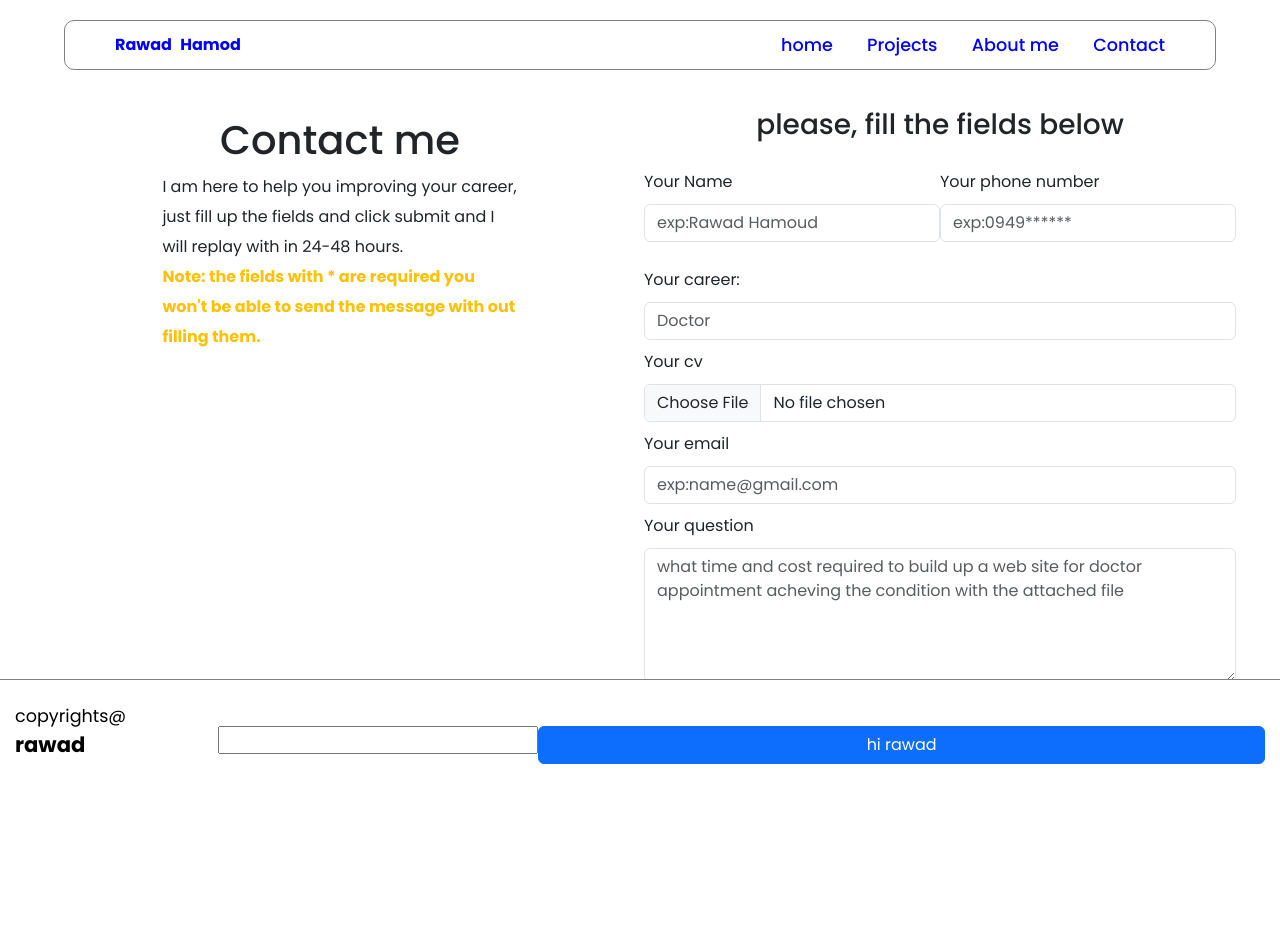
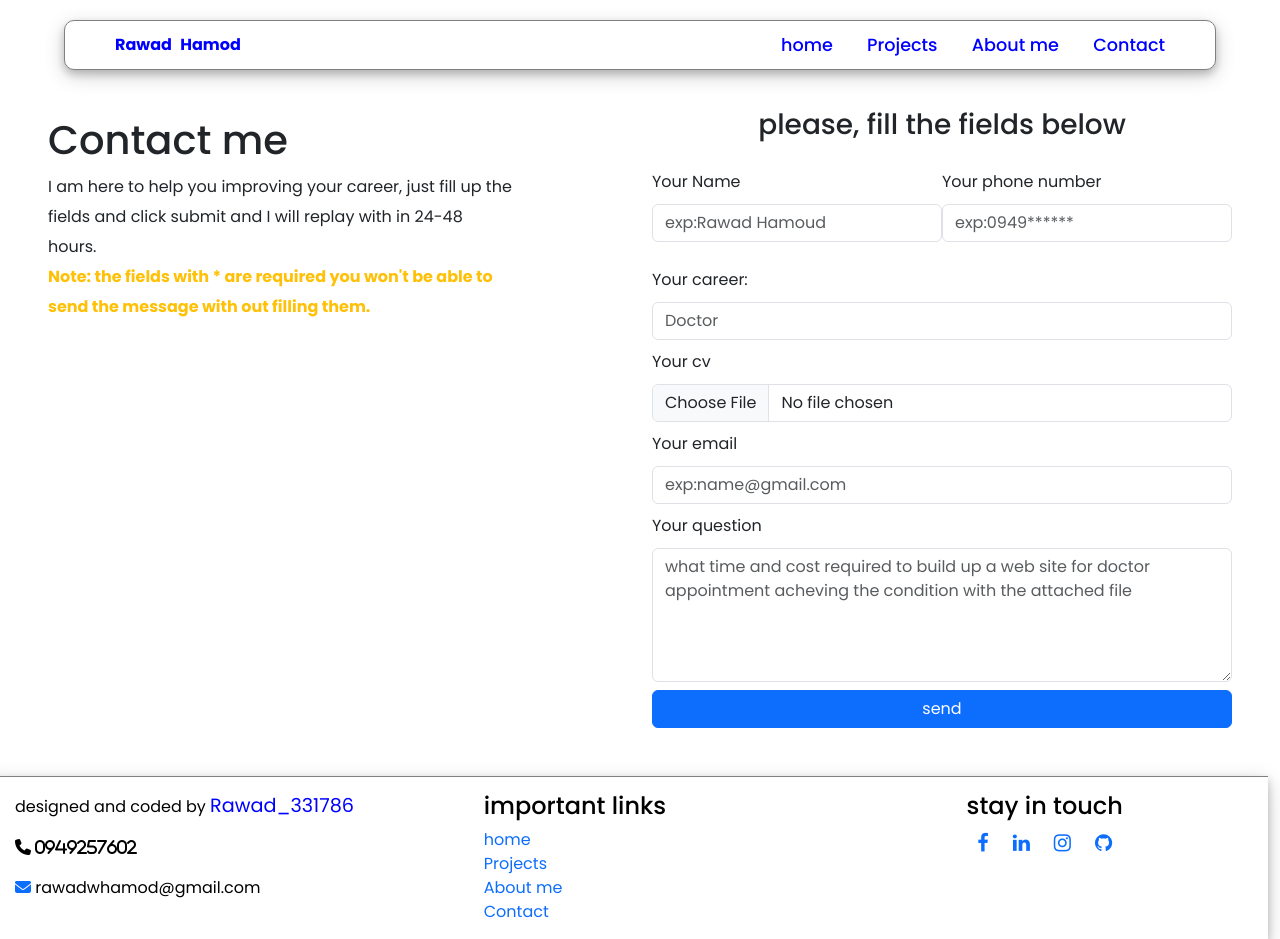
Before and after one commit to rawad-hamod/wp1, a plain HTML site: page contact.html in a window 1280 px wide. Drawn offline with Linux system fonts and the light colour scheme.

Commit message:
edit contact and footer

```diff
--- a/CSS/style.css
+++ b/CSS/style.css
@@ -8,7 +8,18 @@
     margin:0;
 
 }
+/* hide scroll bar */
+/* chrome */
+body::-webkit-scrollbar {
+    display: none;
+}
 
+body {
+    -ms-overflow-style: none;
+    /* IE and Edge */
+    scrollbar-width: none;
+    /* Firefox */
+}
 /* header in general contais a logo and nav for three sections */
 .header {
     background-color: #fff;
@@ -24,6 +35,7 @@
         margin:20px 5% 20px 5%;
         border: 1px grey solid;
         top: 0px;
+        box-shadow: 0 4px 8px 0 rgba(0, 0, 0, 0.2), 0 6px 20px 0 rgba(0, 0, 0, 0.19);
     }
 
 .small-devices-menu {
@@ -330,7 +342,7 @@
 }
 
 .description{
-    width:60%;
+    width:80%;
     height: 400px;
     text-align: left;
     line-height: 30px;
@@ -356,29 +368,29 @@ footer {
     display: flex;
     justify-content: space-between;
     align-items: center;
-    position:sticky;
+    position:relative;
     bottom: 0;
     margin-top: 30px;
     border-top: 1px solid gray;
+    box-shadow: 0 4px 8px 0 rgba(0, 0, 0, 0.2), 0 6px 20px 0 rgba(0, 0, 0, 0.19);
 }
 
 footer p {
-    font-size: 1.1em;
+    font-size: 16px;
 
 }
 
 footer p span {
     font-size: larger;
-    font-weight: 700;
+    font-weight: 5000;
+    color:blue;
 
 }
+footer a{
+    text-decoration: none;
+    cursor:pointer
+}
 
-.sm {
-    display: inline-block;
-    color: #fff;
-    font-size: 1.7em;
-    padding-right: 30px;
-}
 
 /* responsive */
 /* hide nav menu on small devices */
@@ -390,4 +402,13 @@ footer p span {
     .menu-icon {
         display: block;
     }
+    footer div{
+        display:flex;
+        flex-direction: column;
+        align-items: center !important;
+        justify-content: center;
+        gap:20px;
+        border-bottom: 1px dashed gray;
+
+    }
 }
--- a/contact.html
+++ b/contact.html
@@ -45,17 +45,21 @@
             <a href="https://rawad-hamod.github.io/wp1/contact.html">Contact</a>
     </div>
     <!-- contact section -->
-    <div class="contact d-flex p-3 gap-2 justify-content-center align-items-start m-7 p-5">
-
-        <div class="contact-info  d-flex flex-column justify-content-center align-items-center pt-2 col-xs-12 col-md-6">
+    <div class="contact p-3 row justify-content-center align-items-start m-7 p-5">
+        <div class="col-12 col-md-6">
+            <div class="contact-info justify-content-center align-items-center pt-2 ">
                 <div class="title">
                     <h1>Contact me</h1>
                 </div>
                 <div class="description w-50%">
-                I am here to help you improving your career, just fill up the fields and click submit and I will replay with in 24-48 hours.<br> <span class="text-warning"><b>Note: the fields with * are required you won't be able to send the message with out filling them.</b></span>
+                    I am here to help you improving your career, just fill up the fields and click submit and I will replay
+                    with in 24-48 hours.<br> <span class="text-warning"><b>Note: the fields with * are required you won't be
+                            able to send the message with out filling them.</b></span>
                 </div>
             </div>
-        <div class="contact-form gap-1 col-xs-12 col-md-6">
+        </div>
+        <div class="col-12 col-md-6">
+            <div class="contact-form justify-content-center align-items-center gap-1">
                 <div class="form">
                     <form class=" form-group d-flex flex-column justify-content-center align-items-center gap-0.5 ">
                         <h3>please, fill the fields below</h3>
@@ -67,7 +71,8 @@
                             </div>
                             <div class="col">
                                 <label for="phone number">Your phone number</label>
-                            <input id="phone number" class="form-control col" type="number" placeholder="exp:0949******">
+                                <input id="phone number" class="form-control col" type="number"
+                                    placeholder="exp:0949******">
                                 <p id="num-error"></p>
                             </div>
                         </div>
@@ -86,19 +91,34 @@
                 </div>
             </div>
         </div>
+    </div>
 
 
 
-    <footer class="footer">
-        <p>copyrights@ <span>rawad</span></p>
+    <footer class="footer row align-items-start justify-content-space-arround gap-1">
+        <div class="footer-contact col-12 col-md-4">
+            <p>designed and coded by <span>Rawad_331786</span></p>
+            <p><i class="fas fa-phone"> 0949257602</i></p>
+            <p><a href="mailto:rawadwhamod@gmail.com"><i class="fas fa-envelope"> </i></a> rawadwhamod@gmail.com</p>
+        </div>
+        <div class="footer-links col-12 col-md-3 d-flex flex-column">
+            <h4>important links</h4>
+            <a href="https://rawad-hamod.github.io/wp1/">home</a>
+            <a href="https://rawad-hamod.github.io/wp1/projects.html">Projects</a>
+            <a href="https://rawad-hamod.github.io/wp1/about.html">About me</a>
+            <a href="https://rawad-hamod.github.io/wp1/contact.html">Contact</a>
+        </div>
+        <div class="footer-social col-12 col-md-4">
+            <h4 style="text-align: center;">stay in touch</h4>
+            <div class="d-flex flex-row gap-4 justify-content-center" style="font-size:20px">
+            <a href="#"><i class="fa fa-facebook"></i></a>
+                <a href="#"><i class="fa fa-linkedin"></i></a>
+                <a href="#"><i class="fa fa-instagram"></i></a>
+                <a href="#"><i class="fa fa-github"></i></a>
+            </div>
+        </div>
 
-        <div claa="social-icons">
-            <a href="https://www.facebook.com/rawad.hamod.5/"><i class=" sm fa fa-facebook"></i></a>
-            <a href="#"><i class=" sm fa fa-linkedin"></i></a>
-            <a href="#"><i class=" sm fa fa-instagram"></i></a>
-        </div>
-        <input type="text">
-        <button class="btn btn-primary">hi rawad</button>
+
 
     </footer>
     <!-- including index.js file  -->
```
Also changed, not shown: JS/index.js (line endings or trailing spaces). Lines whose indentation alone changed are shown as unchanged.
